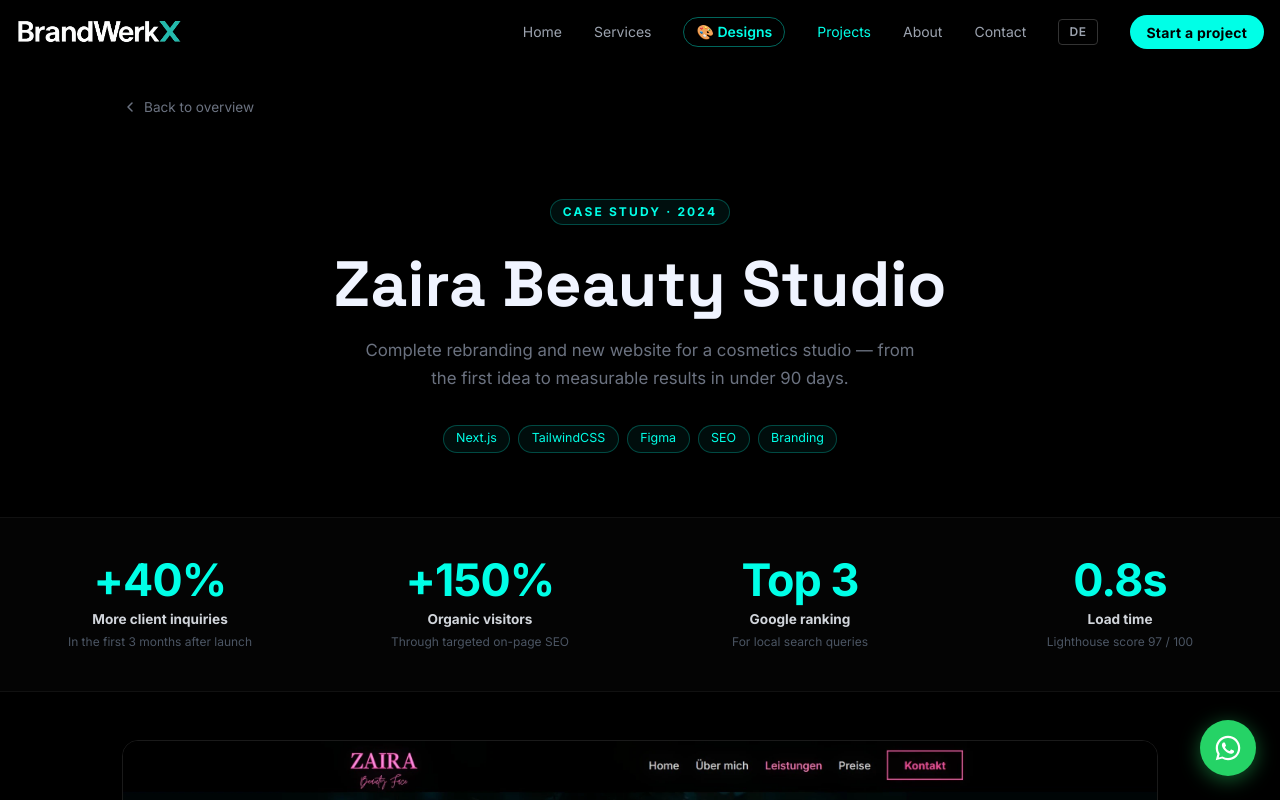
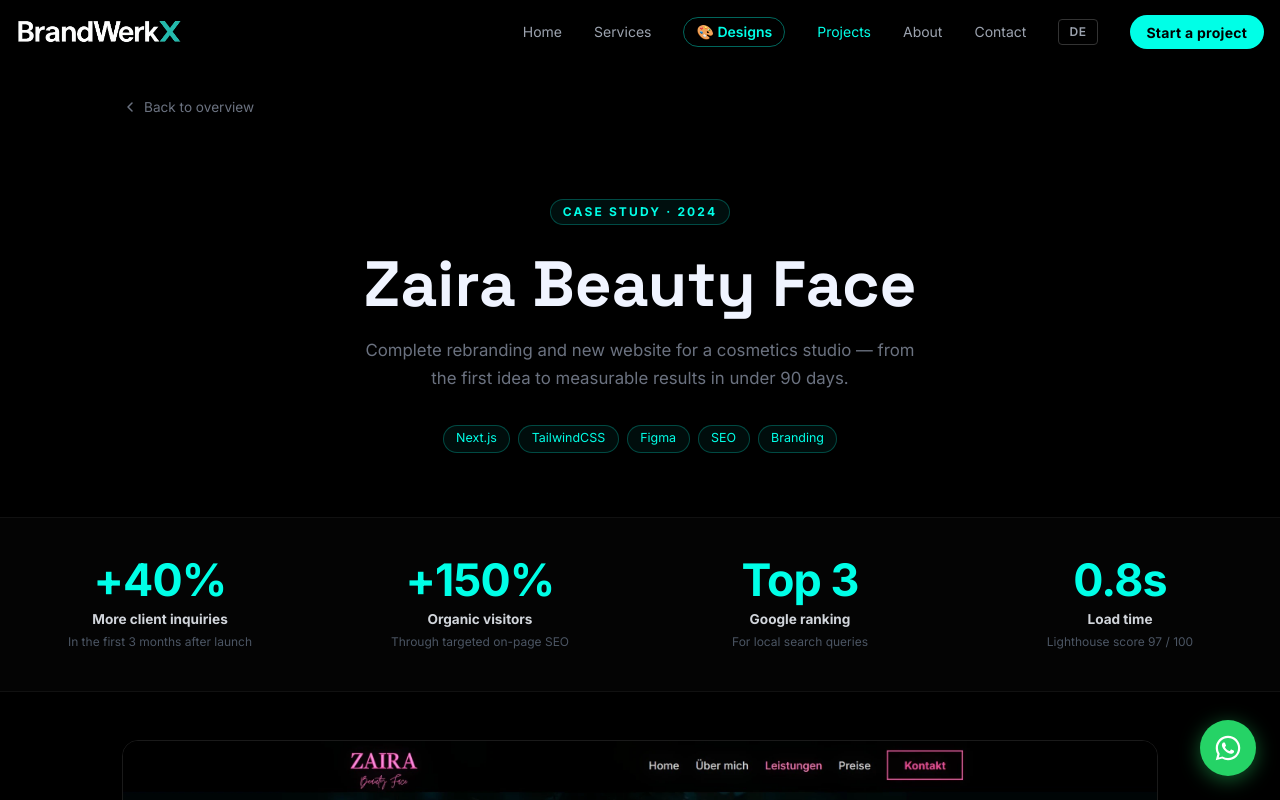
Before and after one commit to ZaurHa/portfolio, a Next.js app: page /en/projekte/zaira-beauty in a window 1280 px wide. Shown: the top 800 px of the page. Built offline with nearby package versions, Linux system fonts and the light colour scheme.

Commit message:
fix: Zaira Beauty Studio → Zaira Beauty Face

```diff
--- a/app/[lang]/projekte/page.tsx
+++ b/app/[lang]/projekte/page.tsx
@@ -10,7 +10,7 @@
   return isDE ? {
     title: "Portfolio – Webdesign Projekte München | BrandWerkX",
     description: "Webdesign-Projekte von Zaur Hatuev: Kosmetikstudio-Website mit 40% mehr Kundenkontakten. Moderne Websites, Landingpages und Webanwendungen aus München.",
-    keywords: ["Webdesign Portfolio München", "Website Case Study", "Webentwickler Referenzen", "Next.js Projekte", "Zaira Beauty Studio"],
+    keywords: ["Webdesign Portfolio München", "Website Case Study", "Webentwickler Referenzen", "Next.js Projekte", "Zaira Beauty Face"],
     alternates: { canonical: "https://brandwerkx.de/de/projekte" },
     openGraph: { title: "Portfolio – Webdesign Projekte München | BrandWerkX", description: "Webdesign-Projekte mit messbaren Ergebnissen aus München.", url: "https://brandwerkx.de/de/projekte" },
   } : {
--- a/app/[lang]/projekte/zaira-beauty/page.tsx
+++ b/app/[lang]/projekte/zaira-beauty/page.tsx
@@ -8,23 +8,23 @@
   const { lang } = await params;
   const isDE = lang !== "en";
   return isDE ? {
-    title: "Zaira Beauty Studio – Webdesign Case Study München | BrandWerkX",
+    title: "Zaira Beauty Face – Webdesign Case Study München | BrandWerkX",
     description: "Case Study: Kosmetikstudio-Website in München mit Next.js und TailwindCSS. Ergebnis: 40% mehr Kundenkontakte, Top-3 Google-Ranking, Lighthouse 97/100 in 3 Monaten.",
-    keywords: ["Webdesign Kosmetikstudio", "Case Study Webentwicklung München", "Zaira Beauty Studio", "Website Kosmetik München", "Next.js Case Study", "SEO Ergebnisse München"],
+    keywords: ["Webdesign Kosmetikstudio", "Case Study Webentwicklung München", "Zaira Beauty Face", "Website Kosmetik München", "Next.js Case Study", "SEO Ergebnisse München"],
     alternates: { canonical: "https://brandwerkx.de/de/projekte/zaira-beauty" },
     openGraph: {
-      title: "Zaira Beauty Studio – Webdesign Case Study | BrandWerkX",
+      title: "Zaira Beauty Face – Webdesign Case Study | BrandWerkX",
       description: "40% mehr Kundenkontakte nach Website-Relaunch. Case Study: Webdesign & SEO für Kosmetikstudio München.",
       url: "https://brandwerkx.de/de/projekte/zaira-beauty",
       images: [{ url: "/images/beauty-praxis-mockup.webp", width: 1200, height: 800 }],
     },
   } : {
-    title: "Zaira Beauty Studio – Web Design Case Study Munich | BrandWerkX",
+    title: "Zaira Beauty Face – Web Design Case Study Munich | BrandWerkX",
     description: "Case Study: Beauty studio website in Munich with Next.js and TailwindCSS. Result: 40% more client contacts, top-3 Google ranking, Lighthouse 97/100 within 3 months.",
-    keywords: ["web design beauty studio", "case study web development Munich", "Zaira Beauty Studio", "Next.js case study"],
+    keywords: ["web design beauty studio", "case study web development Munich", "Zaira Beauty Face", "Next.js case study"],
     alternates: { canonical: "https://brandwerkx.de/en/projekte/zaira-beauty" },
     openGraph: {
-      title: "Zaira Beauty Studio – Web Design Case Study | BrandWerkX",
+      title: "Zaira Beauty Face – Web Design Case Study | BrandWerkX",
       description: "40% more client contacts after website relaunch. Case study: web design & SEO for beauty studio Munich.",
       url: "https://brandwerkx.de/en/projekte/zaira-beauty",
       images: [{ url: "/images/beauty-praxis-mockup.webp", width: 1200, height: 800 }],
@@ -120,7 +120,7 @@
           <div className="case-image-wrap">
             <Image
               src="/images/beauty-praxis-mockup.webp"
-              alt="Zaira Beauty Studio Website Mockup"
+              alt="Zaira Beauty Face Website Mockup"
               width={1200}
               height={800}
               className="case-main-image"
--- a/lib/i18n/de.ts
+++ b/lib/i18n/de.ts
@@ -28,7 +28,7 @@
     testimonialsTitle: 'Was Kunden sagen.',
     t1quote: 'Zaur hat in 5 Tagen genau das geliefert, was ich wollte — und noch mehr. Die Website sieht professionell aus und kommt bei meinen Kunden super an.',
     t1name: 'Zaira K.',
-    t1role: 'Inhaberin, Zaira Beauty Studio',
+    t1role: 'Inhaberin, Zaira Beauty Face',
     t2quote: 'Ich hatte vorher keine Website. Jetzt werde ich über Google gefunden und bekomme regelmäßig neue Anfragen. Genau das hatte ich mir erhofft.',
     t2name: 'Thomas M.',
     t2role: 'Selbstständiger Klempner, München',
@@ -55,7 +55,7 @@
     labelFeatured: 'FEATURED',
     labelWip: 'IN ENTWICKLUNG',
     labelDemo: 'LIVE DEMO',
-    zairaTitle: 'Zaira Beauty Studio',
+    zairaTitle: 'Zaira Beauty Face',
     zairaCategory: 'Webdesign & Branding',
     zairaDesc: 'Komplettes Rebranding und neue Website für ein Kosmetikstudio in München. Strategie, Design und Entwicklung aus einer Hand — mit messbarem Ergebnis: 40 % mehr Kundenanfragen in den ersten 90 Tagen.',
     zairaResult1: '+40% Kundenanfragen in 90 Tagen',
@@ -196,7 +196,7 @@
   caseStudy: {
     back: 'Zurück zur Übersicht',
     eyebrow: 'Case Study · 2024',
-    title: 'Zaira Beauty Studio',
+    title: 'Zaira Beauty Face',
     desc: 'Komplettes Rebranding und neue Website für ein Kosmetikstudio — von der ersten Idee bis zu messbaren Ergebnissen in unter 90 Tagen.',
     kpi1label: 'Mehr Kundenanfragen',
     kpi1desc: 'In den ersten 3 Monaten nach Launch',
@@ -208,7 +208,7 @@
     kpi4desc: 'Lighthouse Score 97 / 100',
     problemEyebrow: 'Ausgangslage',
     problemTitle: 'Das Problem',
-    problemIntro: 'Das Zaira Beauty Studio hatte treue Stammkunden — aber keine professionelle Online-Präsenz. Die Inhaberin wollte:',
+    problemIntro: 'Das Zaira Beauty Face hatte treue Stammkunden — aber keine professionelle Online-Präsenz. Die Inhaberin wollte:',
     solutionEyebrow: 'Umsetzung',
     solutionTitle: 'Die Lösung',
     solutionIntro: 'Ich entwickelte eine vollständige Lösung aus einem Guss:',
@@ -224,7 +224,7 @@
     qualTitle: 'Qualitative Verbesserungen',
     quote: '"Zaur hat nicht nur eine wunderschöne Website gebaut — er hat verstanden, was ich wirklich brauche. Die Ergebnisse sprechen für sich."',
     quoteName: 'Zaira',
-    quoteRole: 'Inhaberin, Zaira Beauty Studio',
+    quoteRole: 'Inhaberin, Zaira Beauty Face',
     ctaEyebrow: 'Dein Projekt',
     ctaTitle: 'Bereit für dein',
     ctaHighlight: 'eigenes Ergebnis?',
--- a/lib/i18n/en.ts
+++ b/lib/i18n/en.ts
@@ -30,7 +30,7 @@
     testimonialsTitle: 'What clients say.',
     t1quote: 'Zaur delivered exactly what I wanted in 5 days — and more. The website looks professional and my clients love it.',
     t1name: 'Zaira K.',
-    t1role: 'Owner, Zaira Beauty Studio',
+    t1role: 'Owner, Zaira Beauty Face',
     t2quote: "I had no website before. Now I'm found on Google and get new inquiries regularly. Exactly what I had hoped for.",
     t2name: 'Thomas M.',
     t2role: 'Independent Plumber, Munich',
@@ -57,7 +57,7 @@
     labelFeatured: 'FEATURED',
     labelWip: 'IN DEVELOPMENT',
     labelDemo: 'LIVE DEMO',
-    zairaTitle: 'Zaira Beauty Studio',
+    zairaTitle: 'Zaira Beauty Face',
     zairaCategory: 'Web Design & Branding',
     zairaDesc: 'Complete rebranding and new website for a cosmetics studio in Munich. Strategy, design and development in one — with measurable results: 40% more client inquiries within 90 days.',
     zairaResult1: '+40% client inquiries in 90 days',
@@ -198,7 +198,7 @@
   caseStudy: {
     back: 'Back to overview',
     eyebrow: 'Case Study · 2024',
-    title: 'Zaira Beauty Studio',
+    title: 'Zaira Beauty Face',
     desc: 'Complete rebranding and new website for a cosmetics studio — from the first idea to measurable results in under 90 days.',
     kpi1label: 'More client inquiries',
     kpi1desc: 'In the first 3 months after launch',
@@ -210,7 +210,7 @@
     kpi4desc: 'Lighthouse score 97 / 100',
     problemEyebrow: 'Starting point',
     problemTitle: 'The problem',
-    problemIntro: 'Zaira Beauty Studio had loyal clients — but no professional online presence. The owner needed:',
+    problemIntro: 'Zaira Beauty Face had loyal clients — but no professional online presence. The owner needed:',
     solutionEyebrow: 'Execution',
     solutionTitle: 'The solution',
     solutionIntro: 'I developed a complete end-to-end solution:',
@@ -226,7 +226,7 @@
     qualTitle: 'Qualitative improvements',
     quote: '"Zaur didn\'t just build a beautiful website — he understood what I actually needed. The results speak for themselves."',
     quoteName: 'Zaira',
-    quoteRole: 'Owner, Zaira Beauty Studio',
+    quoteRole: 'Owner, Zaira Beauty Face',
     ctaEyebrow: 'Your project',
     ctaTitle: 'Ready for your',
     ctaHighlight: 'own results?',
```
